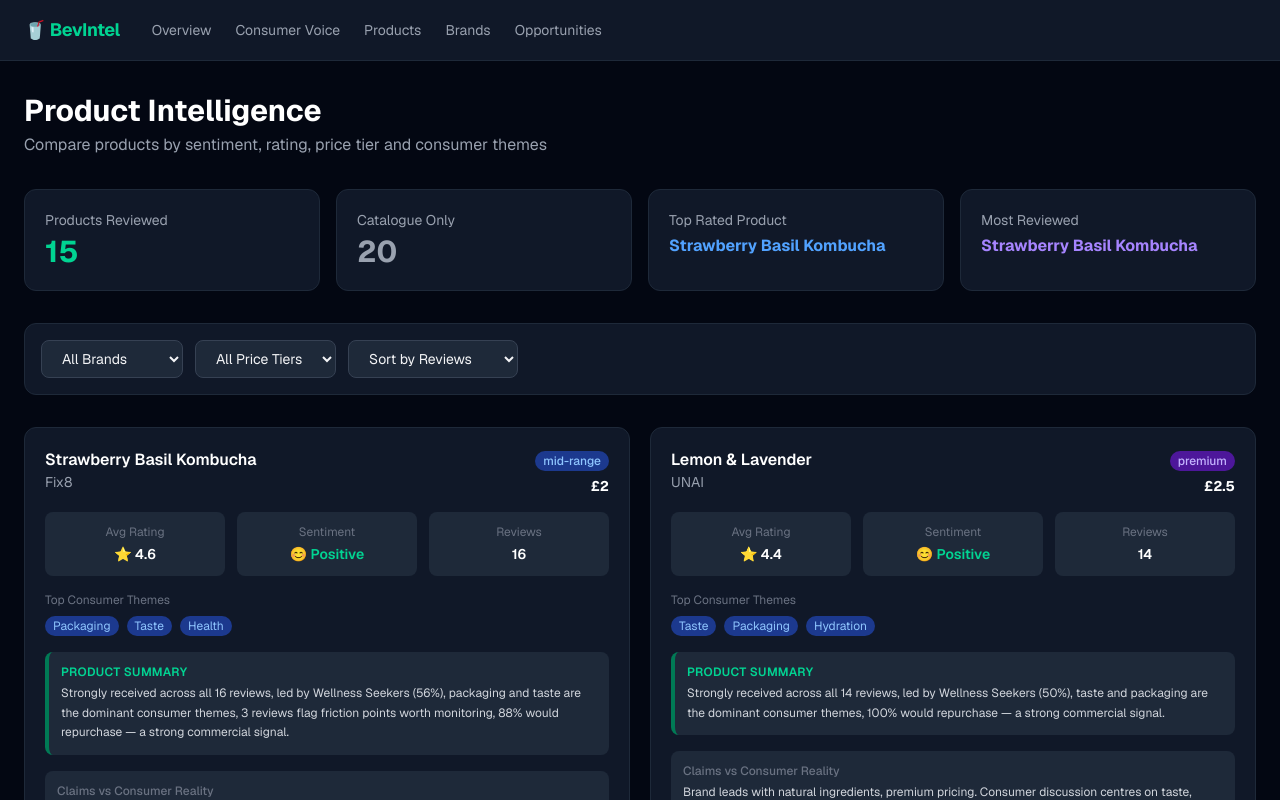
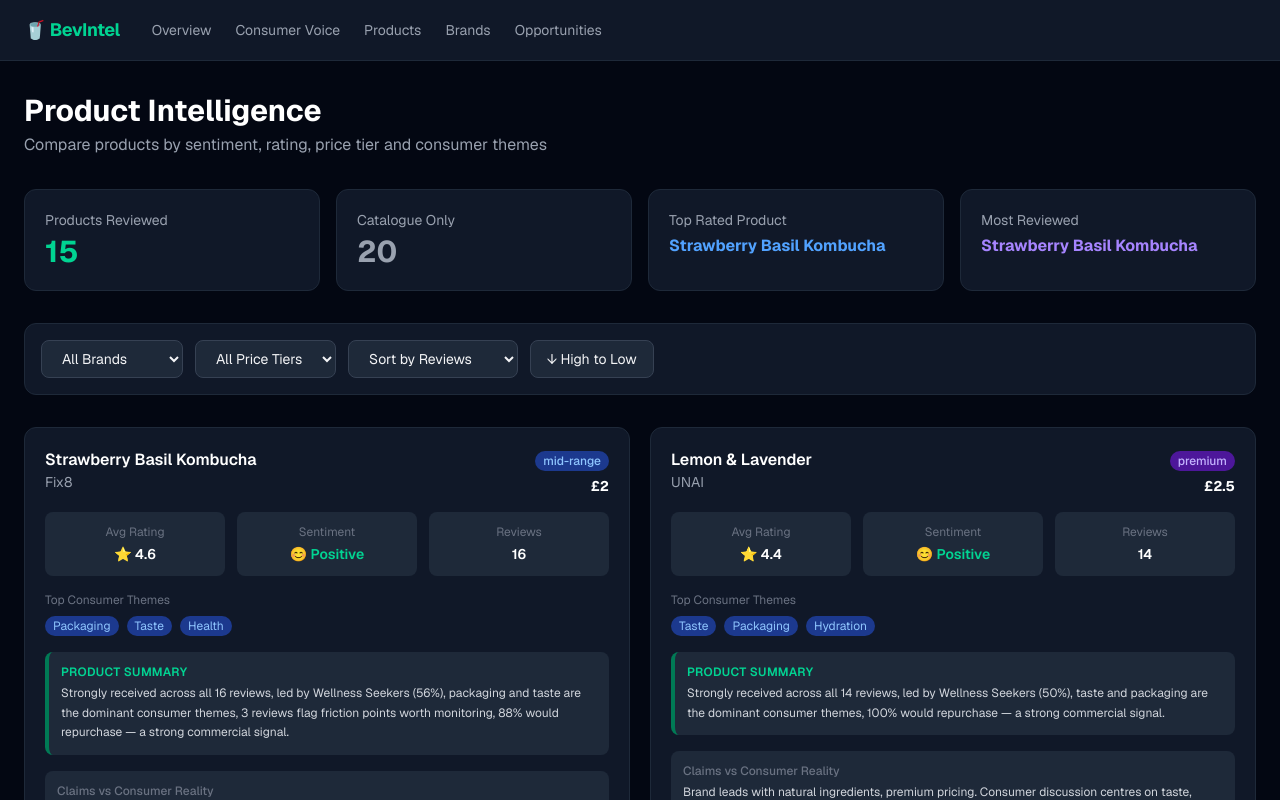
Before and after one commit to daisycloonan/insights-dashboard, a Next.js app: page /products in a window 1280 px wide. Shown: the top 800 px of the page. Built offline with nearby package versions, Linux system fonts and the light colour scheme.

Commit message:
Add sort direction toggle to products page

```diff
--- a/src/app/products/page.tsx
+++ b/src/app/products/page.tsx
@@ -93,6 +93,7 @@
   const [filterTier, setFilterTier] = useState('all');
   const [filterBrand, setFilterBrand] = useState('all');
   const [sortBy, setSortBy] = useState<'avgRating' | 'sentimentScore' | 'priceGBP' | 'reviewCount'>('reviewCount');
+const [sortDir, setSortDir] = useState<'desc' | 'asc'>('desc');
 
   useEffect(() => {
     Promise.all([loadAllData(), loadAllProducts()]).then(([data, products]) => {
@@ -111,8 +112,8 @@
   return productInsights
     .filter(p => filterTier === 'all' || p.priceTier === filterTier)
     .filter(p => filterBrand === 'all' || p.brand === filterBrand)
-      .sort((a, b) => b[sortBy] - a[sortBy]);
-  }, [productInsights, filterTier, filterBrand, sortBy]);
+    .sort((a, b) => sortDir === 'desc' ? b[sortBy] - a[sortBy] : a[sortBy] - b[sortBy]);
+}, [productInsights, filterTier, filterBrand, sortBy, sortDir]);
 
   const catalogueOnly = allProducts.filter(
     p => !productInsights.find(pi => pi.productId === p.productId)
@@ -171,6 +172,12 @@
   <option value="sentimentScore">Sort by Sentiment</option>
   <option value="priceGBP">Sort by Price</option>
 </select>
+<button
+  onClick={() => setSortDir(d => d === 'desc' ? 'asc' : 'desc')}
+  className="bg-gray-800 text-gray-100 rounded-lg px-4 py-2 text-sm border border-gray-700 hover:border-emerald-500 transition-colors whitespace-nowrap"
+>
+  {sortDir === 'desc' ? '↓ High to Low' : '↑ Low to High'}
+</button>
       </div>
 
       {/* Product Cards */}
```
Lines whose indentation alone changed are shown as unchanged.
